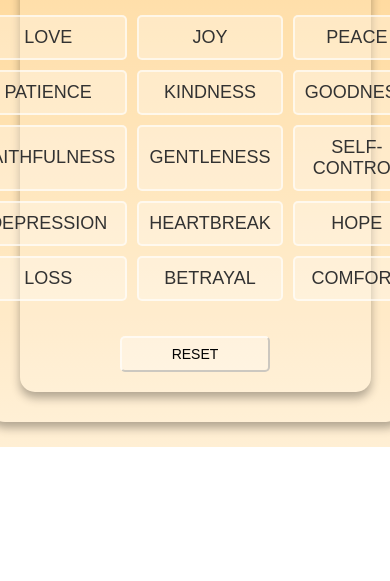
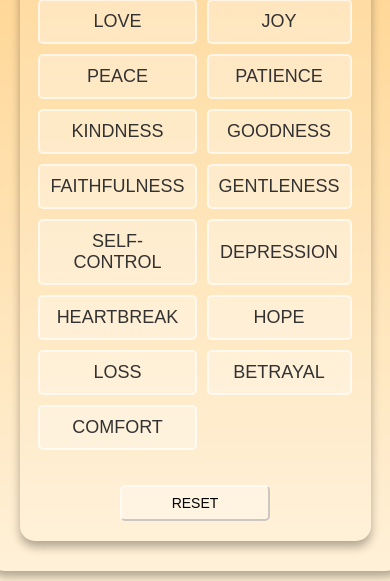
Before and after one commit to Ben-Blair/ScripturePicker, a plain HTML site: page index.html in a window 390 px wide. Shown: the part 397-978 px from the top of the page. Before the commit the page ends 844 px from the top, so only its background shows below. Drawn offline with Linux system fonts and the light colour scheme; no server answers; a web font is replaced by a local one.

Commit message:
Update style.css

```diff
--- a/style.css
+++ b/style.css
@@ -68,14 +68,14 @@ body {
 
 #toggle-container {
     display: grid;
-    grid-template-columns: repeat(3, auto); /* Two columns */
+    grid-template-columns: repeat(3, auto); /* Three columns */
     gap: 10px; /* Spacing between items */
     justify-content: center;
     margin-bottom: 20px;
 }
 
 .filter-heading {
-    grid-column: span 3; /* Make the heading span both columns */
+    grid-column: span 3; /* Make the heading span all columns */
     font-size: 30px; /* Increase the font size */
     font-weight: 400; /* Make the text not bold */
     text-align: center;
@@ -111,5 +111,11 @@ body {
     font-size: 14px;
     padding: 8px;
     width: 150px;
+}
 
+/* Media Query for smaller screens */
+@media (max-width: 600px) {
+    #toggle-container {
+        grid-template-columns: repeat(2, auto); /* Two columns */
+    }
 }
```
